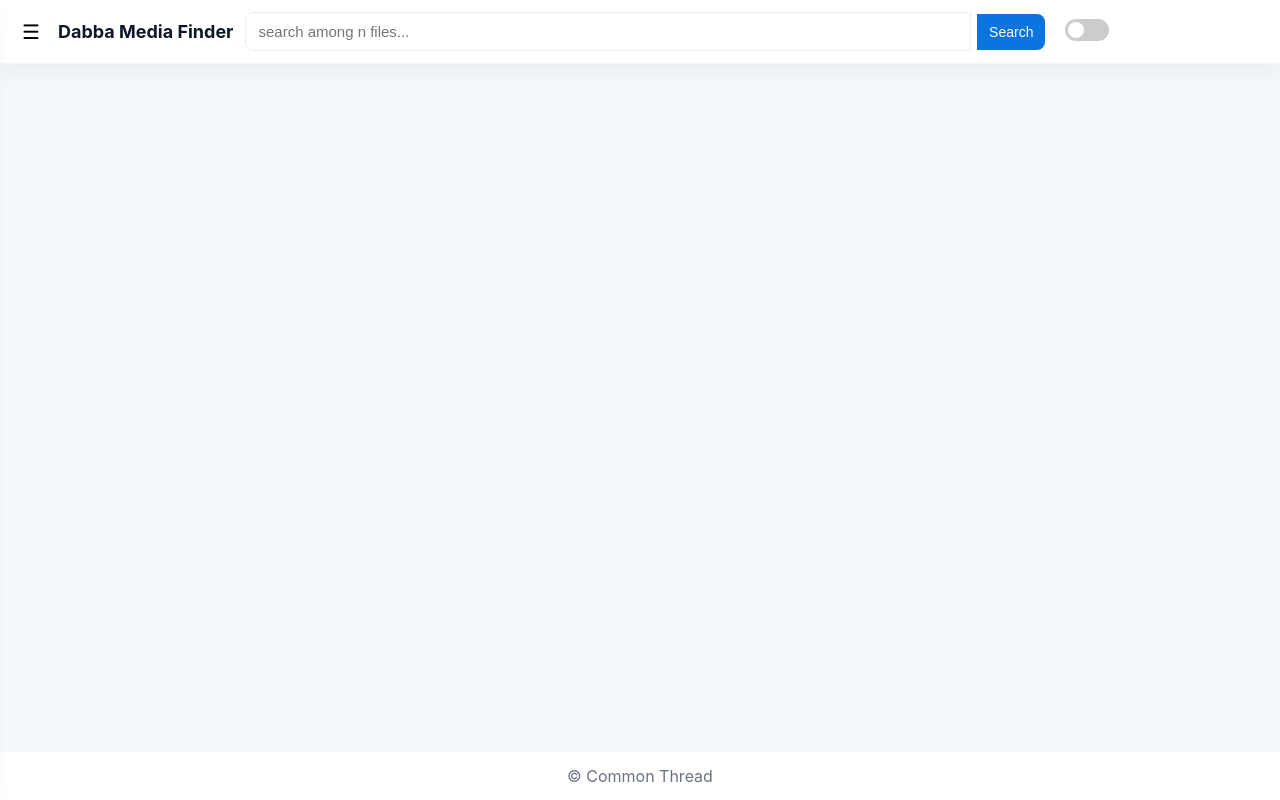
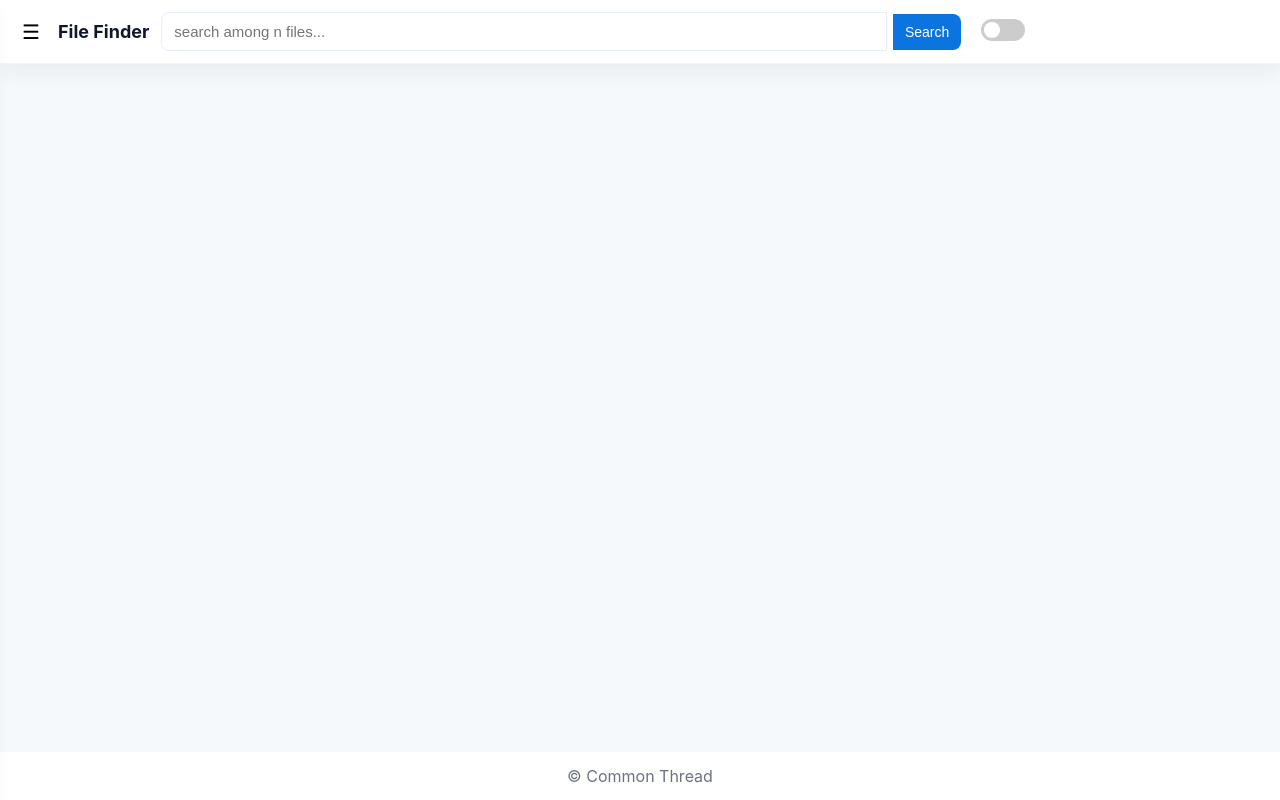
Before and after one commit to priyangania010-collab/File-Finder, a plain HTML site: page static/index.html in a window 1280 px wide. Drawn offline with Linux system fonts and the light colour scheme; no server answers.

Commit message:
Update index.html

```diff
--- a/static/index.html
+++ b/static/index.html
@@ -193,7 +193,7 @@
 <body>
   <header class="topbar">
     <button id="openSidebarBtn" class="hamburger" aria-label="Open menu">☰</button>
-    <div class="brand">Dabba Media Finder</div>
+    <div class="brand">File Finder</div>
 
     <div class="search-area">
       <input id="searchInput" type="search" placeholder="search among n files..." autocomplete="off" />
```
